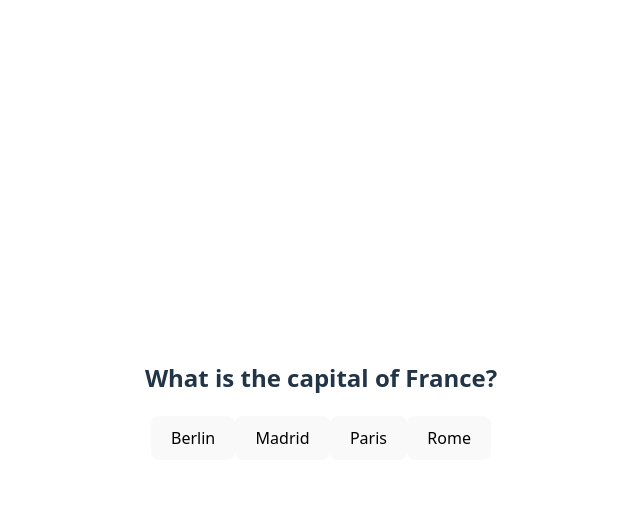
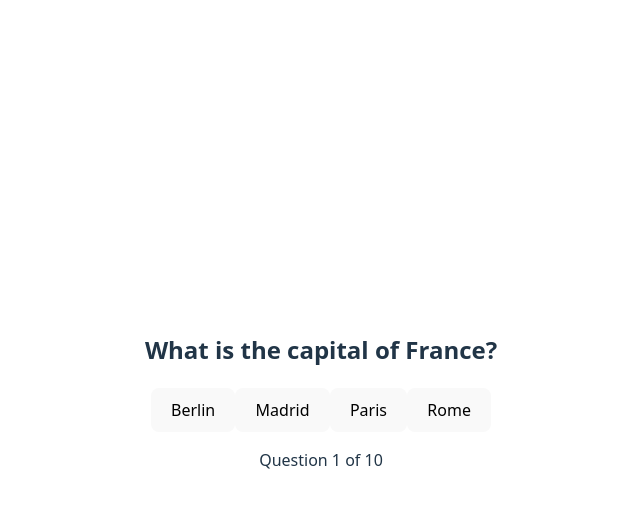
Before and after one commit to ckaddouh/quizblitz, a Vue app: page / in a window 1280 px wide. Both pictures are taken after a click on the button "Play". Shown: the top 508 px of the page, without its empty margins (319-959 px from the left). Built offline with nearby package versions, Linux system fonts and the light colour scheme.

Commit message:
Add question counter

```diff
--- a/src/App.vue
+++ b/src/App.vue
@@ -10,6 +10,7 @@
       :question="questions[currentIndex]"
       @answer="handleAnswer"
     />
+    <p v-if="gameState === 'playing'">Question {{ currentIndex + 1 }} of {{ questions.length }}</p>
     <ScoreBoard
       v-if="gameState === 'end'"
       :score="score"
```
